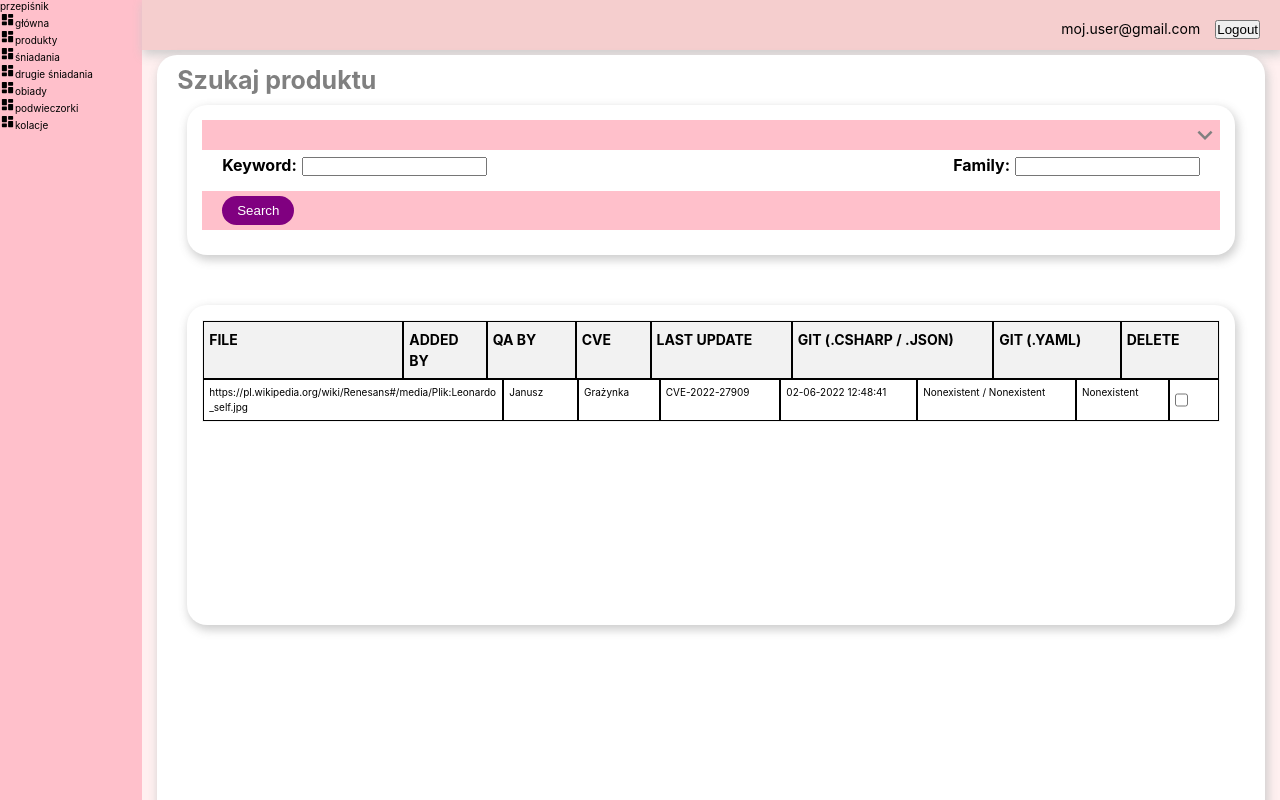
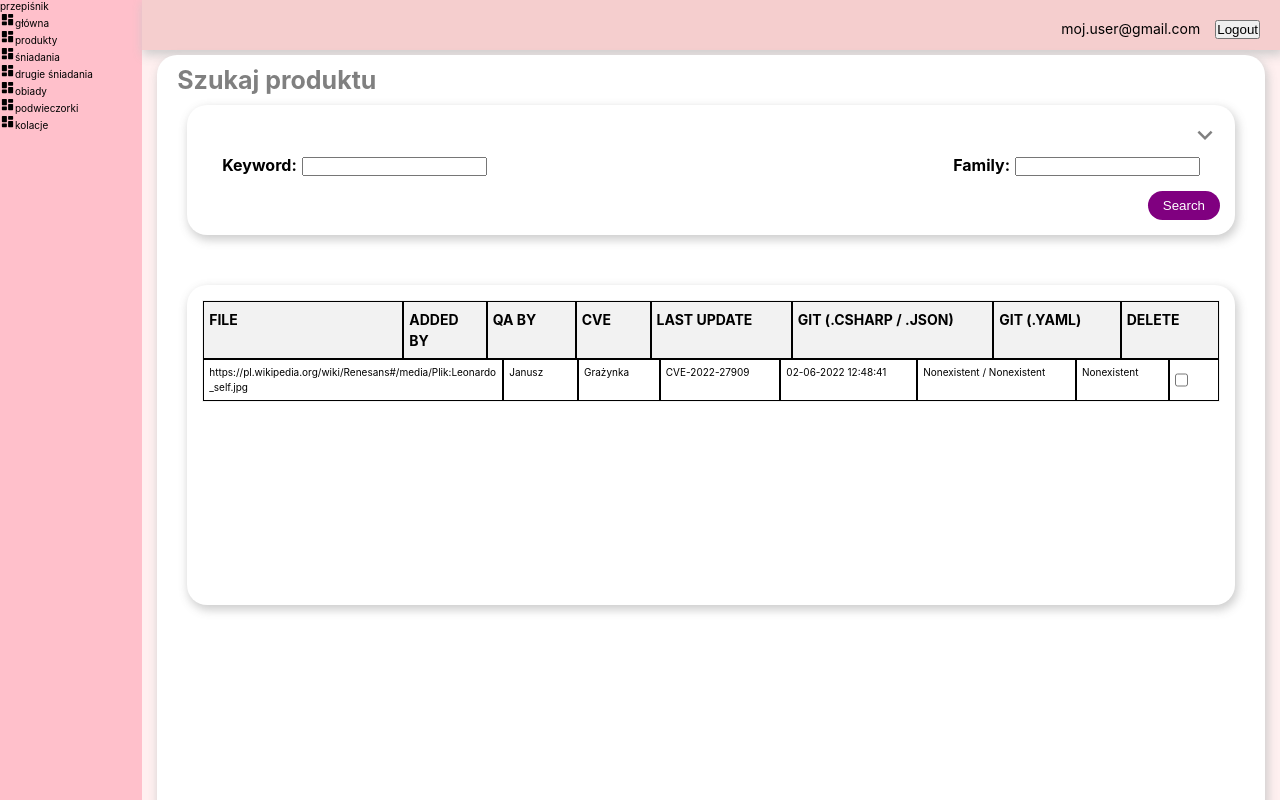
Before and after one commit to KTZgraph/przepisnik, a React (Create React App) app in the folder frontend/: page / in a window 1280 px wide. Shown: the top 800 px of the page. Built offline with nearby package versions, Linux system fonts and the light colour scheme.

Commit message:
submit button na końcu

```diff
--- a/frontend/src/components/organisms/SearchElements/SearchForm.jsx
+++ b/frontend/src/components/organisms/SearchElements/SearchForm.jsx
@@ -69,7 +69,7 @@ const SearchForm = () => {
             <input type="text" id="family" name="family" ref={familyRef} />
           </div>
         </div>
-        <div className="row u-flex-end">
+        <div className="u-flex-end">
           <button type="submit" className="action">
             Search
           </button>
--- a/frontend/src/components/organisms/SearchElements/SearchForm.scss
+++ b/frontend/src/components/organisms/SearchElements/SearchForm.scss
@@ -4,12 +4,20 @@
   .u-flex-end {
     display: flex;
     justify-content: flex-end;
-    background-color: pink;
+    align-items: flex-start;
   }
 
   .icon {
     font-size: 30px;
     color: grey;
+  }
+
+  .action {
+    background-color: purple;
+    color: white;
+    padding: 7px 15px;
+    border: none;
+    border-radius: 15px;
   }
 
   .row {
@@ -37,13 +45,5 @@
         }
       }
     }
-
-    button {
-      background-color: purple;
-      color: white;
-      padding: 7px 15px;
-      border: none;
-      border-radius: 15px;
-    }
   }
 }
```
